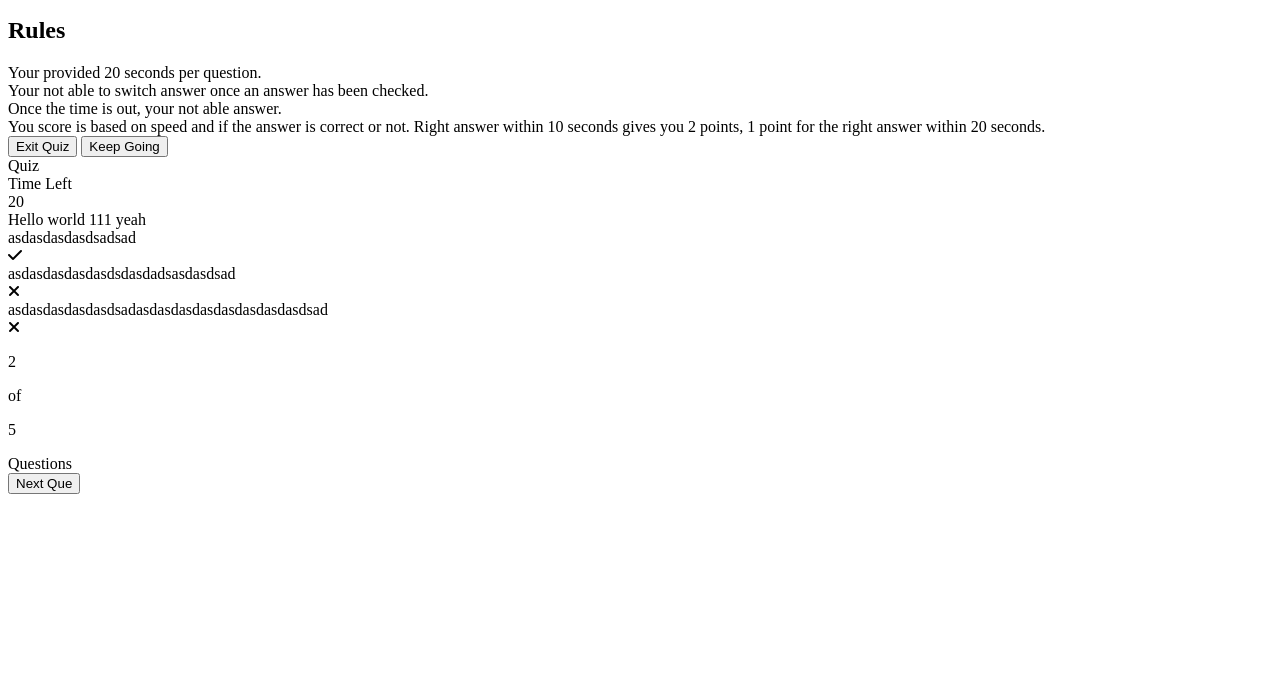
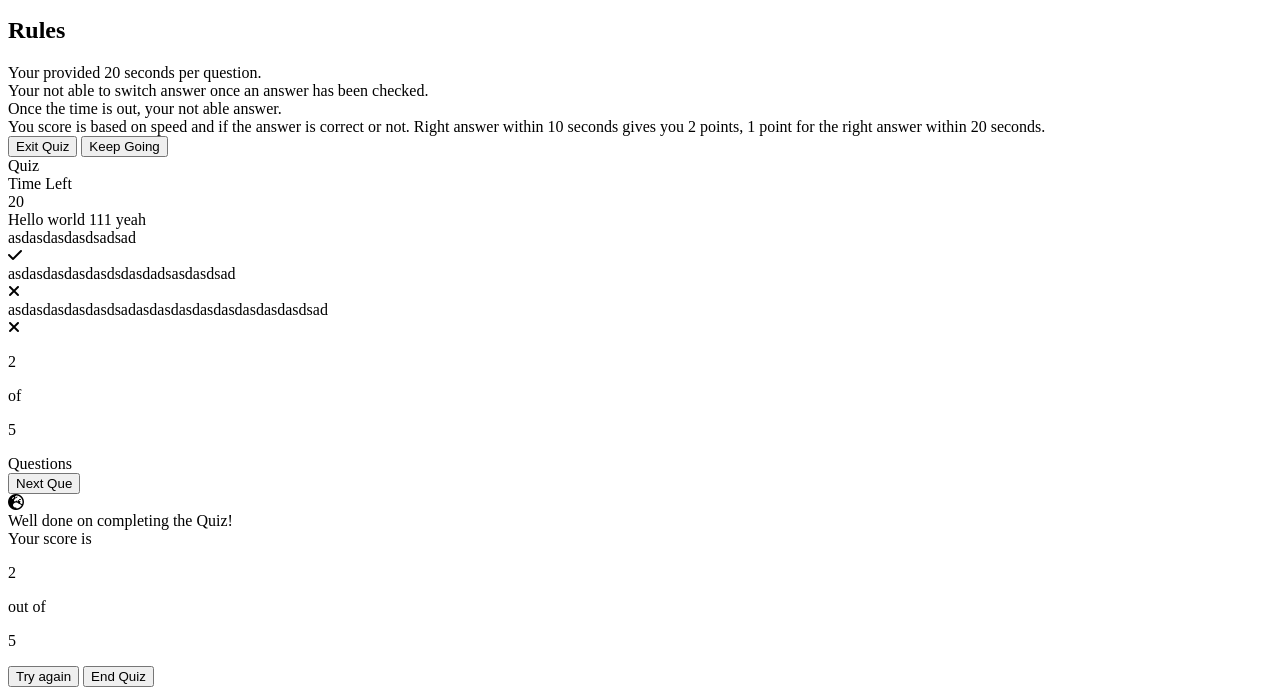
Before and after one commit to CarlssonOscar/quiz-factfullness, a plain HTML site: page index.html in a window 1280 px wide. Shown: the part 104-800 px from the top of the page. Drawn offline with Linux system fonts and the light colour scheme; a web font is replaced by a local one.

Commit message:
Add result box

```diff
--- a/index.html
+++ b/index.html
@@ -77,6 +77,21 @@
         </footer>
     </section>
 
+     <!-- Result Box -->
+     <section class="result_box">
+        <div class="icon">
+            <i class="fas fa-globe-europe"></i>
+        </div>
+        <div class="complete_text">Well done on completing the Quiz!</div>
+        <div class="score_text">
+        <span>Your score is <p>2</p> out of <p>5</p></span>
+        </div>
+        <div class="buttons">
+            <button class="restart">Try again</button>
+            <button class="quit"> End Quiz</button>
+        </div>
+    </section>
+
 
     <script src="https://kit.fontawesome.com/2609bc69eb.js" crossorigin="anonymous"></script>
     <script src="assets/js/script.js"></script>
```
